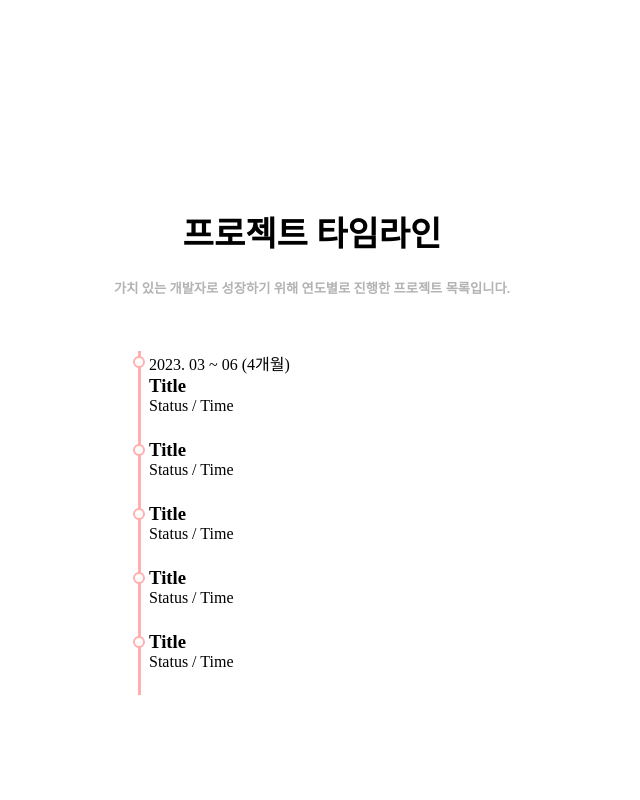
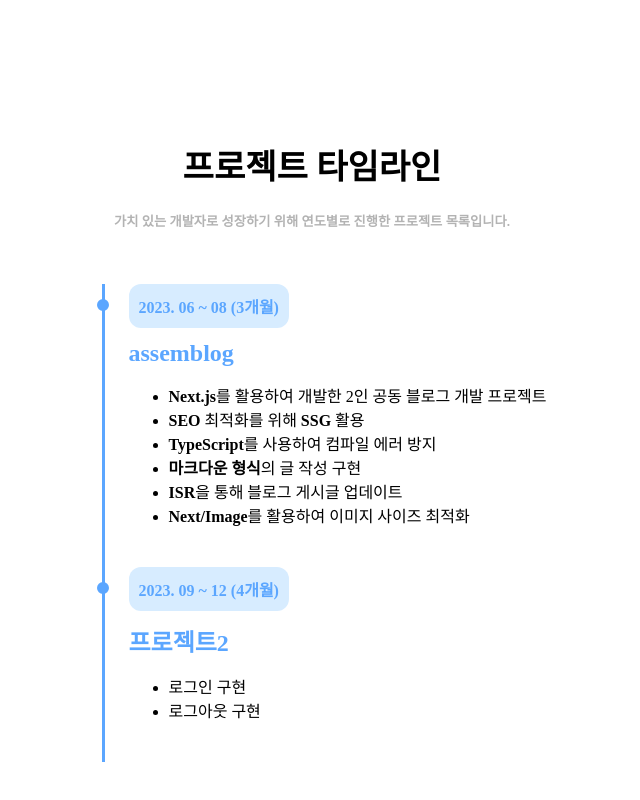
Before and after one commit to ehdrjs4502/nextjs-portfolio, a Next.js app: page / in a window 1280 px wide. Shown: the part 1580-2380 px from the top of the page, without its empty margins (328-968 px from the left). Built offline with nearby package versions, Linux system fonts and the light colour scheme; a web font is replaced by a local one.

Commit message:
프로젝트 타임라인 구현 중

```diff
--- a/src/sections/ProjectTimeLineSection.tsx
+++ b/src/sections/ProjectTimeLineSection.tsx
@@ -1,6 +1,37 @@
 import Title from "@/components/Title";
 
 export default function ProjectTimeLineSection() {
+    const projectList = [
+        {
+            date: "2023. 06 ~ 08 (3개월)",
+            name: "assemblog",
+            summaryList: [
+                <span>
+                    <strong>Next.js</strong>를 활용하여 개발한 2인 공동 블로그 개발 프로젝트
+                </span>,
+                <span>
+                    <strong>SEO</strong> 최적화를 위해 <strong>SSG</strong> 활용
+                </span>,
+                <span>
+                    <strong>TypeScript</strong>를 사용하여 컴파일 에러 방지
+                </span>,
+                <span>
+                    <strong>마크다운 형식</strong>의 글 작성 구현
+                </span>,
+                <span>
+                    <strong>ISR</strong>을 통해 블로그 게시글 업데이트
+                </span>,
+                <span>
+                    <strong>Next/Image</strong>를 활용하여 이미지 사이즈 최적화
+                </span>,
+            ],
+        },
+        {
+            date: "2023. 09 ~ 12 (4개월)",
+            name: "프로젝트2",
+            summaryList: ["로그인 구현", "로그아웃 구현"],
+        },
+    ];
     return (
         <>
             <div className="timeline-section">
@@ -10,27 +41,19 @@ export default function ProjectTimeLineSection() {
                         subTitle="가치 있는 개발자로 성장하기 위해 연도별로 진행한 프로젝트 목록입니다."
                     />
                     <div className="timeline-box">
-                        <div className="node">
-                            <div>2023. 03 ~ 06 (4개월)</div>
-                            <h3>Title</h3>
-                            <p>Status / Time</p>
-                        </div>
-                        <div className="node">
-                            <h3>Title</h3>
-                            <p>Status / Time</p>
-                        </div>
-                        <div className="node">
-                            <h3>Title</h3>
-                            <p>Status / Time</p>
-                        </div>
-                        <div className="node">
-                            <h3>Title</h3>
-                            <p>Status / Time</p>
-                        </div>
-                        <div className="node">
-                            <h3>Title</h3>
-                            <p>Status / Time</p>
-                        </div>
+                        {projectList.map((project) => (
+                            <div className="node">
+                                <div className="date">
+                                    <span>{project.date}</span>
+                                </div>
+                                <h2>{project.name}</h2>
+                                <ul>
+                                    {project.summaryList.map((text) => (
+                                        <li>{text}</li>
+                                    ))}
+                                </ul>
+                            </div>
+                        ))}
                     </div>
                 </div>
             </div>
@@ -47,27 +70,46 @@ export default function ProjectTimeLineSection() {
 
                 .timeline-box {
                     margin-left: 1.5rem;
-                    border-left: 3px solid rgb(255, 175, 175);
+                    border-left: 3px solid #5ba6ff;
                 }
+
                 .node {
-                    padding-left: 0.5rem;
+                    padding-left: 1.5rem;
                     padding-bottom: 1.5rem;
                     position: relative;
                 }
-                .node h3,
+
+                .node h2 {
+                    color: #5ba6ff;
+                }
+                .node h2,
                 .node p {
                     margin: 0;
                 }
+
                 .node::before {
                     content: "";
                     width: 0.5rem;
                     height: 0.5rem;
-                    background: #fff;
-                    border: 2px solid rgb(255, 175, 175);
+                    background: #5ba6ff;
+                    border: 2px solid #5ba6ff;
                     border-radius: 50%;
                     position: absolute;
-                    top: 0.3rem;
+                    top: 0.9em;
                     left: -0.5rem;
+                }
+
+                .date {
+                    display: inline-block;
+                    padding: 10px;
+                    border-radius: 12px;
+                    background: #d7ecff;
+                    margin-bottom: 12px;
+                }
+
+                .date span {
+                    color: #5ba6ff;
+                    font-weight: 600;
                 }
             `}</style>
         </>
```
